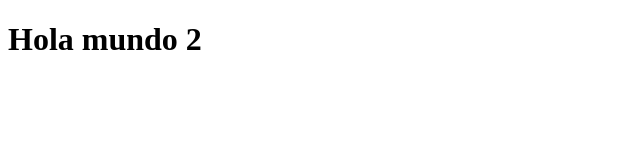
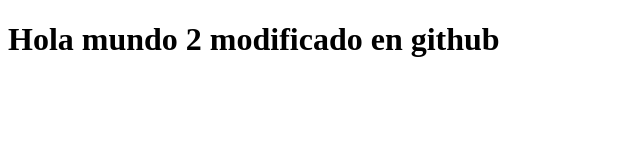
Before and after one commit to devrbravo/apps1, a plain HTML site: page index.html in a window 1280 px wide. Shown: the whole page, without its empty margins (0-640 px from the left). Drawn offline with Linux system fonts and the light colour scheme.

Commit message:
Update index.html
Actualizacion codigo index.html

```diff
--- a/index.html
+++ b/index.html
@@ -4,7 +4,7 @@
 <title > paquete 1</title>
 </head>
 <body>
-	<h1> Hola mundo 2</h1>
+	<h1> Hola mundo 2 modificado en github</h1>
 
 </body>
 </html>
```
